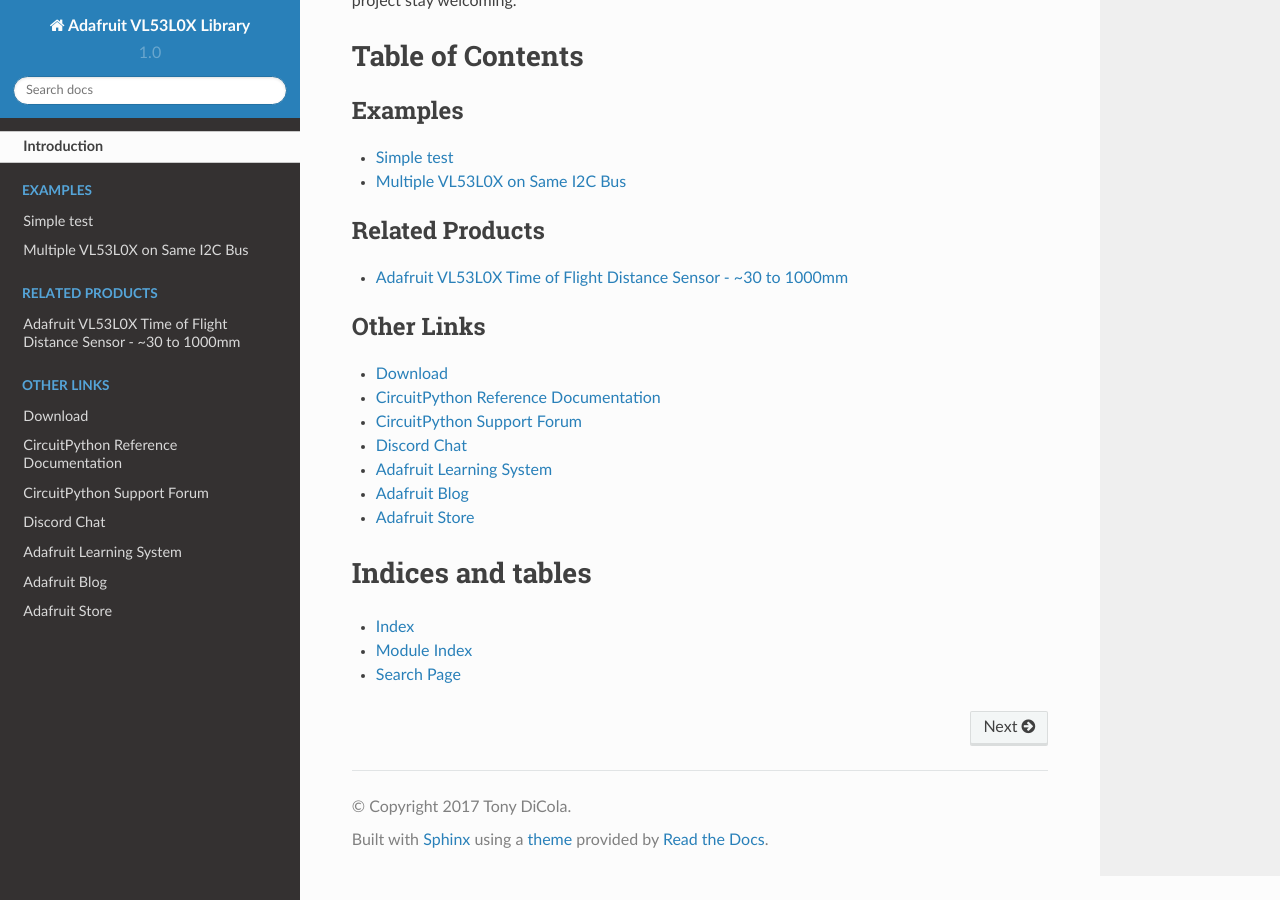
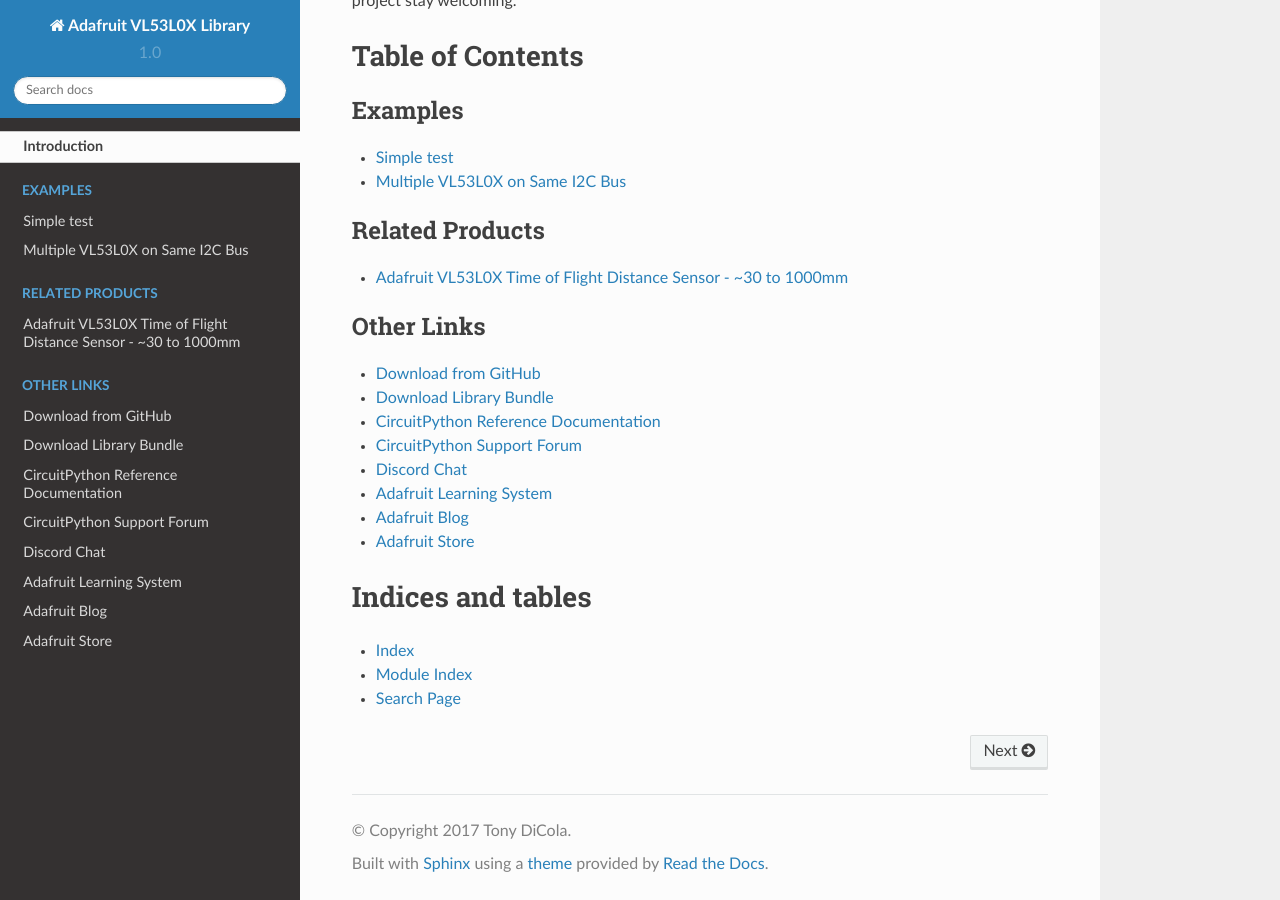
Before and after one commit to adafruit/Adafruit_CircuitPython_VL53L0X, a Sphinx documentation site: the page built from docs/index.rst, in a window 1280 px wide and 900 px high, scrolled down 1347 px. Built offline with Sphinx 7.4.7 and the Read the Docs theme 2.0.0, drawn with Linux system fonts in a browser that asks for light colours.

Commit message:
Added cp.org link to index.rst

```diff
--- a/docs/index.rst
+++ b/docs/index.rst
@@ -31,7 +31,8 @@
 .. toctree::
     :caption: Other Links
 
-    Download <https://github.com/adafruit/Adafruit_CircuitPython_VL53L0X/releases/latest>
+    Download from GitHub <https://github.com/adafruit/Adafruit_CircuitPython_VL53L0X/releases/latest>
+    Download Library Bundle <https://circuitpython.org/libraries>
     CircuitPython Reference Documentation <https://docs.circuitpython.org>
     CircuitPython Support Forum <https://forums.adafruit.com/viewforum.php?f=60>
     Discord Chat <https://adafru.it/discord>
```
